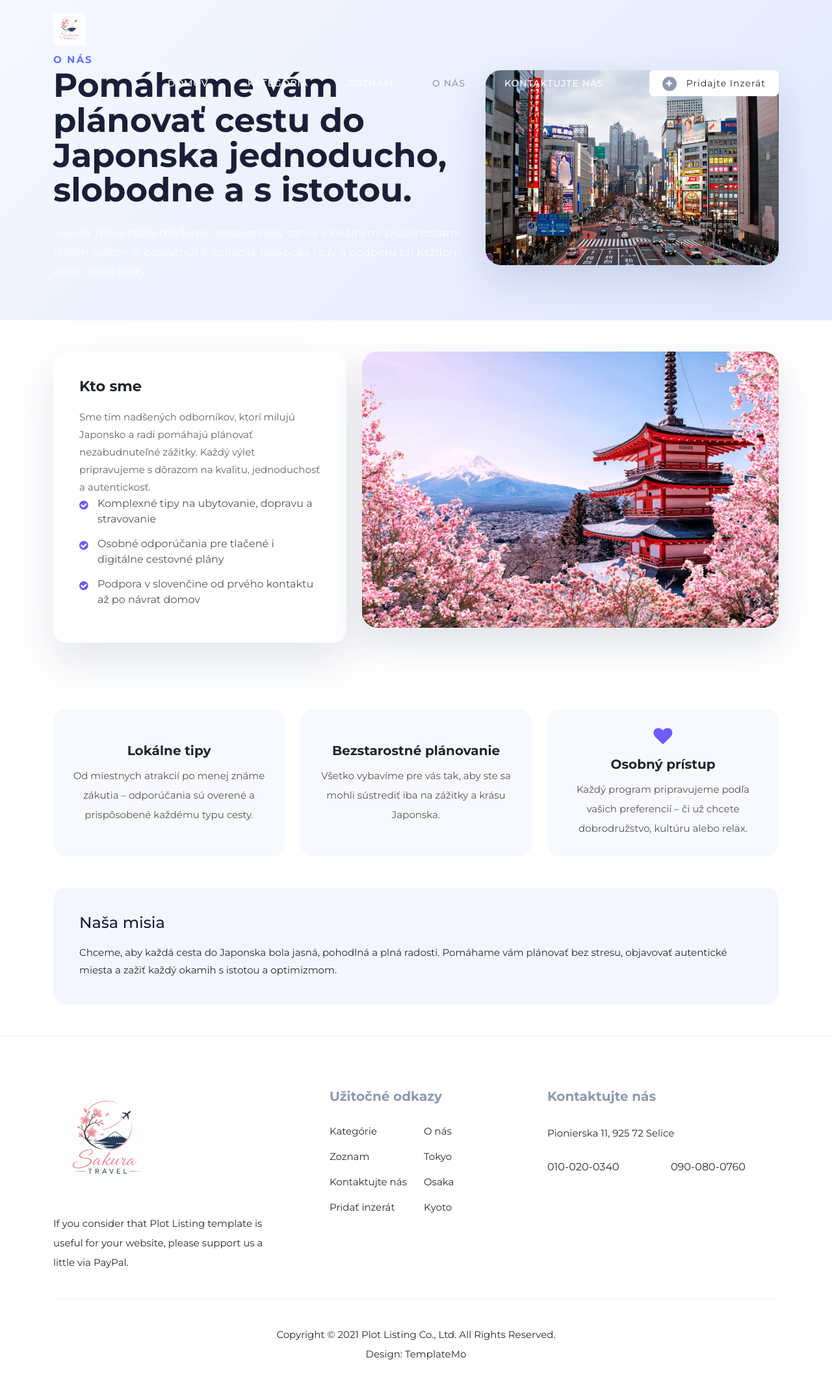
After one commit to benjaminmandak0-del/projek_cestovanie_do_japonska, a PHP site: page /o_nas.php in a window 1280 px wide. The commit adds this page. Shown: the whole page at 65% size. Run offline with PHP 8.4, Linux system fonts and the light colour scheme.

Commit message:
o_nas.php

```diff
--- /dev/null
+++ b/cestovanie_do_japonska_php_projekt/templatemo_564_plot_listing/assets/css/o_nas.css
@@ -0,0 +1,110 @@
+.about-hero {
+  padding: 80px 0 60px;
+  background: linear-gradient(135deg, rgba(245, 248, 255, 0.98) 0%, rgba(224, 232, 255, 0.98) 100%);
+  color: #1a1f38;
+}
+.about-hero .subtitle {
+  text-transform: uppercase;
+  letter-spacing: 2px;
+  color: #5f72ff;
+  margin-bottom: 16px;
+  font-size: 0.95rem;
+  font-weight: 700;
+}
+.about-hero h2 {
+  font-size: 3.2rem;
+  line-height: 1.05;
+  margin-bottom: 24px;
+  font-weight: 700;
+}
+.about-hero p {
+  max-width: 680px;
+  font-size: 1.05rem;
+  color: rgba(255,255,255,0.88);
+}
+.about-card {
+  background: #fff;
+  border-radius: 20px;
+  padding: 40px;
+  box-shadow: 0 28px 70px rgba(27, 40, 91, 0.12);
+  margin-bottom: 30px;
+}
+.about-card h4 {
+  font-size: 1.4rem;
+  margin-bottom: 20px;
+  font-weight: 700;
+}
+.about-card p {
+  color: #666;
+  line-height: 1.8;
+}
+.about-card ul {
+  list-style: none;
+  padding: 0;
+  margin: 0;
+}
+.about-card ul li {
+  position: relative;
+  padding-left: 28px;
+  margin-bottom: 14px;
+  color: #555;
+}
+.about-card ul li:before {
+  content: "\f058";
+  font-family: "FontAwesome";
+  position: absolute;
+  left: 0;
+  top: 2px;
+  color: #6d5dfc;
+}
+.feature-box {
+  background: #f8f9ff;
+  border-radius: 20px;
+  padding: 28px;
+  transition: transform .3s ease, box-shadow .3s ease;
+}
+.feature-box:hover {
+  transform: translateY(-6px);
+  box-shadow: 0 24px 60px rgba(34, 49, 109, 0.15);
+}
+.feature-box i {
+  font-size: 1.8rem;
+  color: #6d5dfc;
+  margin-bottom: 16px;
+}
+.feature-box h5 {
+  margin-bottom: 12px;
+  font-weight: 700;
+}
+.feature-box p {
+  margin-bottom: 0;
+  color: #555;
+}
+.team-callout {
+  background: #f4f6ff;
+  border-radius: 20px;
+  padding: 40px;
+  color: #1a1f38;
+}
+.team-callout h4 {
+  margin-bottom: 18px;
+}
+.team-callout p {
+  margin-bottom: 0;
+  line-height: 1.8;
+}
+.about-image {
+  border-radius: 24px;
+  overflow: hidden;
+  box-shadow: 0 24px 60px rgba(27, 40, 91, 0.14);
+}
+@media (max-width: 991px) {
+  .about-hero h2 {
+    font-size: 2.6rem;
+  }
+}
+@media (max-width: 767px) {
+  .about-hero {
+    padding-top: 60px;
+  }
+}
--- /dev/null
+++ b/cestovanie_do_japonska_php_projekt/templatemo_564_plot_listing/o_nas.php
@@ -0,0 +1,129 @@
+<!DOCTYPE html>
+<html lang="en">
+
+  <head>
+
+    <meta charset="UTF-8">
+    <meta name="viewport" content="width=device-width, initial-scale=1, shrink-to-fit=no">
+    <meta name="description" content="O nás - Sakura Travel">
+    <meta name="author" content="Sakura Travel">
+    <link rel="preconnect" href="https://fonts.gstatic.com">
+    <link href="https://fonts.googleapis.com/css2?family=Montserrat:wght@100;200;300;400;500;600;700;800;900&display=swap" rel="stylesheet">
+
+    <title>O nás | Sakura Travel</title>
+
+    <!-- Bootstrap core CSS -->
+    <link href="vendor/bootstrap/css/bootstrap.min.css" rel="stylesheet">
+
+    <!-- Additional CSS Files -->
+    <link rel="stylesheet" href="assets/css/fontawesome.css">
+    <link rel="stylesheet" href="assets/css/templatemo-plot-listing.css">
+    <link rel="stylesheet" href="assets/css/animated.css">
+    <link rel="stylesheet" href="assets/css/owl.css">
+    <link rel="stylesheet" href="assets/css/o_nas.css">
+  </head>
+
+<body>
+
+  <!-- ***** Preloader Start ***** -->
+  <div id="js-preloader" class="js-preloader">
+    <div class="preloader-inner">
+      <span class="dot"></span>
+      <div class="dots">
+        <span></span>
+        <span></span>
+        <span></span>
+      </div>
+    </div>
+  </div>
+  <!-- ***** Preloader End ***** -->
+
+  <!-- ***** Header Area Start ***** -->
+  <?php include 'templates/header.php'; ?>
+  <!-- ***** Header Area End ***** -->
+
+  <div class="about-hero">
+    <div class="container">
+      <div class="row align-items-center">
+        <div class="col-lg-7">
+          <span class="subtitle">O nás</span>
+          <h2>Pomáhame vám plánovať cestu do Japonska jednoducho, slobodne a s istotou.</h2>
+          <p>Sakura Travel spája moderný cestovateľský servis s lokálnymi skúsenosťami. Naším cieľom je poskytnúť inšpiráciu, praktické rady a podporu pri každom kroku vašej cesty.</p>
+        </div>
+        <div class="col-lg-5 text-lg-end mt-4 mt-lg-0">
+          <img class="img-fluid" src="assets/images/jap_city.webp" alt="Japonsko" style="border-radius: 24px; box-shadow: 0 24px 60px rgba(27, 40, 91, 0.14);">
+        </div>
+      </div>
+    </div>
+  </div>
+
+  <div class="about-page py-5">
+    <div class="container">
+      <div class="row gy-4">
+        <div class="col-lg-5">
+          <div class="about-card">
+            <h4>Kto sme</h4>
+            <p>Sme tím nadšených odborníkov, ktorí milujú Japonsko a radi pomáhajú plánovať nezabudnuteľné zážitky. Každý výlet pripravujeme s dôrazom na kvalitu, jednoduchosť a autentickosť.</p>
+            <ul>
+              <li>Komplexné tipy na ubytovanie, dopravu a stravovanie</li>
+              <li>Osobné odporúčania pre tlačené i digitálne cestovné plány</li>
+              <li>Podpora v slovenčine od prvého kontaktu až po návrat domov</li>
+            </ul>
+          </div>
+        </div>
+        <div class="col-lg-7">
+          <div class="about-image">
+            <img src="assets/images/japan.jpg" alt="Sakura Travel" class="img-fluid">
+          </div>
+        </div>
+      </div>
+
+      <div class="row mt-5 gy-4">
+        <div class="col-lg-4">
+          <div class="feature-box text-center h-100">
+            <i class="fa fa-map-marker-alt"></i>
+            <h5>Lokálne tipy</h5>
+            <p>Od miestnych atrakcií po menej známe zákutia – odporúčania sú overené a prispôsobené každému typu cesty.</p>
+          </div>
+        </div>
+        <div class="col-lg-4">
+          <div class="feature-box text-center h-100">
+            <i class="fa fa-clock"></i>
+            <h5>Bezstarostné plánovanie</h5>
+            <p>Všetko vybavíme pre vás tak, aby ste sa mohli sústrediť iba na zážitky a krásu Japonska.</p>
+          </div>
+        </div>
+        <div class="col-lg-4">
+          <div class="feature-box text-center h-100">
+            <i class="fa fa-heart"></i>
+            <h5>Osobný prístup</h5>
+            <p>Každý program pripravujeme podľa vašich preferencií – či už chcete dobrodružstvo, kultúru alebo relax.</p>
+          </div>
+        </div>
+      </div>
+
+      <div class="row mt-5">
+        <div class="col-lg-12">
+          <div class="team-callout">
+            <h4>Naša misia</h4>
+            <p>Chceme, aby každá cesta do Japonska bola jasná, pohodlná a plná radosti. Pomáhame vám plánovať bez stresu, objavovať autentické miesta a zažiť každý okamih s istotou a optimizmom.</p>
+          </div>
+        </div>
+      </div>
+    </div>
+  </div>
+
+  <?php include 'templates/footer.php'; ?>
+
+
+  <!-- Scripts -->
+  <script src="vendor/jquery/jquery.min.js"></script>
+  <script src="vendor/bootstrap/js/bootstrap.bundle.min.js"></script>
+  <script src="assets/js/owl-carousel.js"></script>
+  <script src="assets/js/animation.js"></script>
+  <script src="assets/js/imagesloaded.js"></script>
+  <script src="assets/js/custom.js"></script>
+
+</body>
+
+</html>
--- a/cestovanie_do_japonska_php_projekt/templatemo_564_plot_listing/templates/footer.php
+++ b/cestovanie_do_japonska_php_projekt/templatemo_564_plot_listing/templates/footer.php
@@ -23,7 +23,7 @@
               </div>
               <div class="col-lg-6">
                 <ul>
-                  <li><a href="#">O nás</a></li>
+                  <li><a href="o_nas.php">O nás</a></li>
                   <li><a href="tokyo.php">Tokyo</a></li>
                   <li><a href="osaka.php">Osaka</a></li>
                   <li><a href="kyoto.php">Kyoto</a></li>
--- a/cestovanie_do_japonska_php_projekt/templatemo_564_plot_listing/templates/header.php
+++ b/cestovanie_do_japonska_php_projekt/templatemo_564_plot_listing/templates/header.php
@@ -1,5 +1,6 @@
 <header class="header-area header-sticky wow slideInDown" data-wow-duration="0.75s" data-wow-delay="0s">
-    <div class="container">
+    <?php $currentPage = basename($_SERVER['PHP_SELF']); ?>
+  <div class="container">
       <div class="row">
         <div class="col-12">
           <nav class="main-nav">
@@ -11,10 +12,11 @@
             <!-- ***** Logo End ***** -->
             <!-- ***** Menu Start ***** -->
 <ul class="nav">
-              <li><a href="index.php">Domov</a></li>
-              <li><a href="category.php">Kategória</a></li>
-              <li><a href="listing.php" class="active">Zoznam</a></li>
-              <li><a href="contact.php">Kontaktujte nás</a></li>
+              <li><a href="index.php"<?php if ($currentPage === 'index.php') echo ' class="active"'; ?>>Domov</a></li>
+              <li><a href="category.php"<?php if ($currentPage === 'category.php') echo ' class="active"'; ?>>Kategória</a></li>
+              <li><a href="listing.php"<?php if ($currentPage === 'listing.php') echo ' class="active"'; ?>>Zoznam</a></li>
+              <li><a href="o_nas.php"<?php if ($currentPage === 'o_nas.php') echo ' class="active"'; ?>>O nás</a></li>
+              <li><a href="contact.php"<?php if ($currentPage === 'contact.php') echo ' class="active"'; ?>>Kontaktujte nás</a></li>
               <li><div class="main-white-button"><a href="add-listing.php"><i class="fa fa-plus"></i> Pridajte inzerát</a></div></li>
             </ul>
             <a class='menu-trigger'>
```
